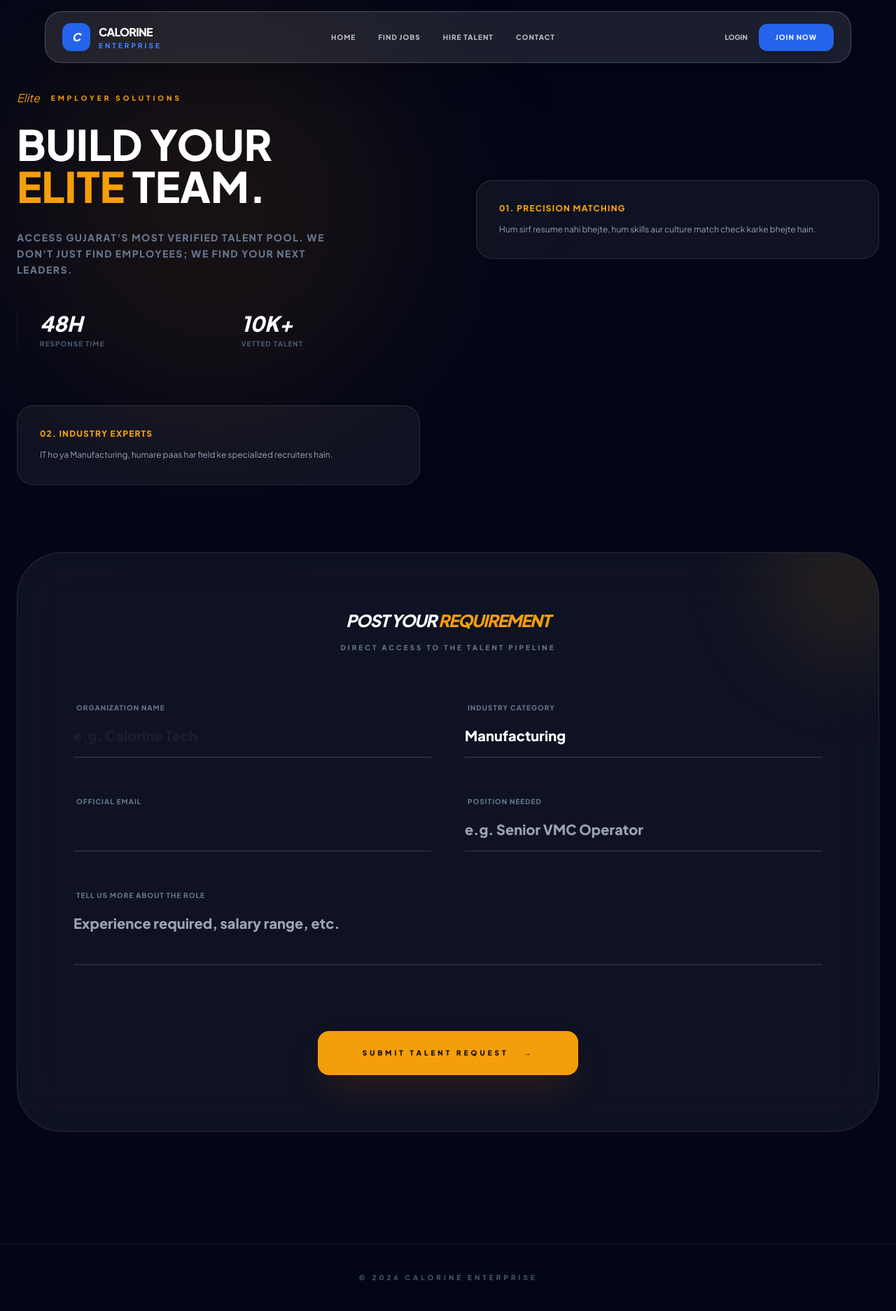
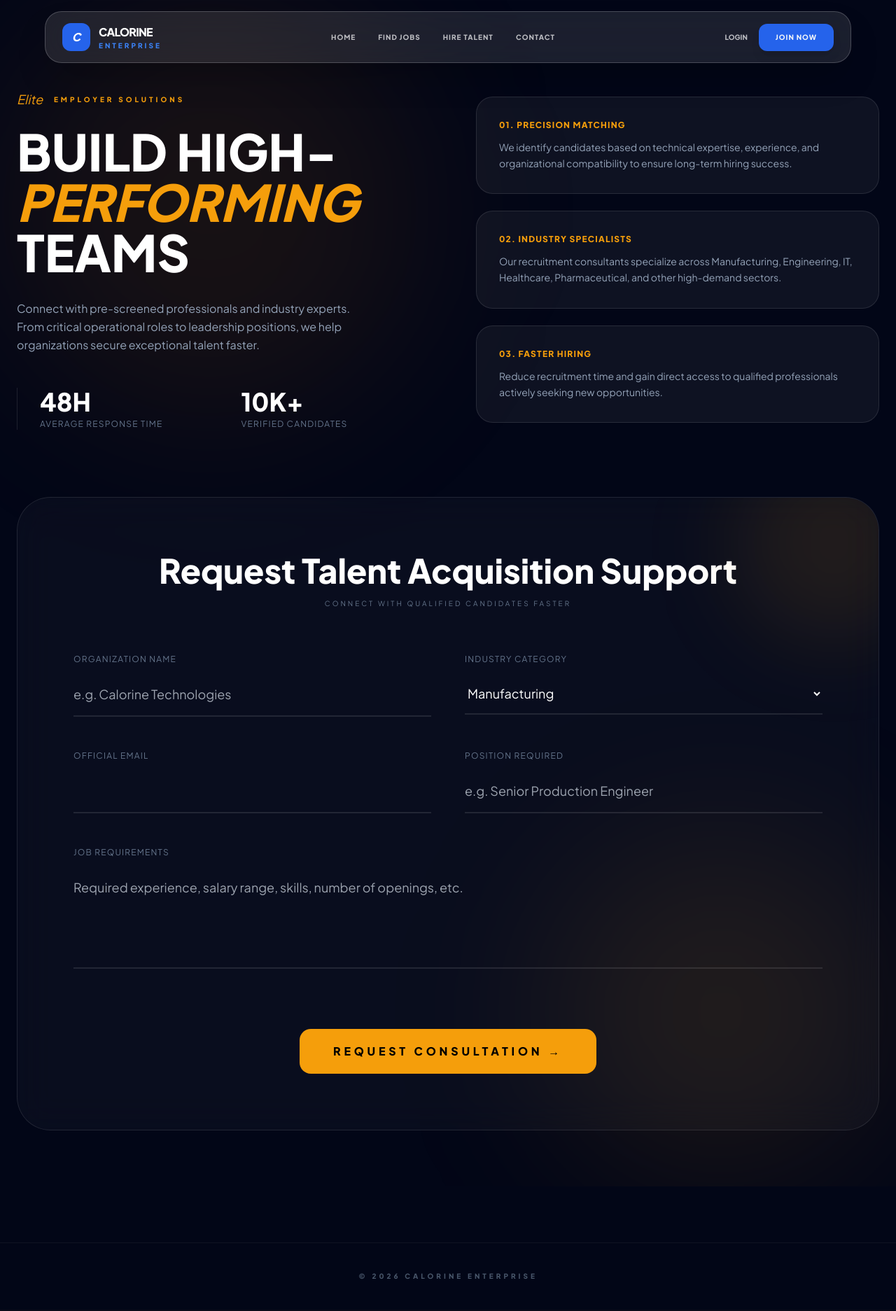
Before and after one commit to gadhvilaxmi26-bot/recruitment, a Django app: page /hire_talent/ in a window 1280 px wide. Shown: the whole page at 70% size. After the commit the page ends 1827 px from the top, so only its background shows below. Run offline with Django 5.2, Linux system fonts and the light colour scheme; some libraries are stand-ins or nearby versions.

Commit message:
update hire talent page

```diff
--- a/jobportal/templates/jobportal/hire_talent.html
+++ b/jobportal/templates/jobportal/hire_talent.html
@@ -2,104 +2,209 @@
 {% block content %}
 
 <section class="min-h-screen pt-32 pb-20 px-6 bg-[#020617] relative overflow-hidden">
-    <div class="absolute top-0 left-0 w-[600px] h-[600px] bg-amber-600/10 rounded-full blur-[120px] -z-0"></div>
+
+    <div class="absolute top-0 left-0 w-[600px] h-[600px] bg-amber-600/10 rounded-full blur-[120px]"></div>
+    <div class="absolute bottom-0 right-0 w-[500px] h-[500px] bg-amber-500/10 rounded-full blur-[120px]"></div>
 
     <div class="max-w-7xl mx-auto relative z-10">
 
         <div class="grid grid-cols-1 lg:grid-cols-2 gap-20 items-center mb-24">
+
             <div>
+
                 <div class="flex items-center gap-4 mb-6">
-                    <span class="text-amber-500 italic">Elite</span>                    <p class="text-[10px] font-black uppercase tracking-[0.4em] text-amber-500">Employer Solutions</p>
+                    <span class="text-amber-500 italic text-lg">Elite</span>
+                    <p class="text-[10px] font-black uppercase tracking-[0.4em] text-amber-500">
+                        Employer Solutions
+                    </p>
                 </div>
-                <h1 class="text-6xl font-black text-white leading-none tracking-tightest mb-8 uppercase">
-                    Build your <br> <span class="text-amber-500 font-italic">Elite</span> Team.
+
+                <h1 class="text-6xl md:text-7xl font-black text-white leading-none mb-8 uppercase">
+                    Build High-<br>
+                    <span class="text-amber-500 italic">Performing</span> Teams
                 </h1>
-                <p class="text-slate-500 font-bold text-sm leading-relaxed max-w-md mb-12 uppercase tracking-widest">
-                    Access Gujarat's most verified talent pool. We don't just find employees; we find your next leaders.
+
+                <p class="text-slate-400 font-medium text-base leading-relaxed max-w-lg mb-12">
+                    Connect with pre-screened professionals and industry experts.
+                    From critical operational roles to leadership positions,
+                    we help organizations secure exceptional talent faster.
                 </p>
 
-                <div class="grid grid-cols-2 gap-8 border-l border-white/5 pl-8">
+                <div class="grid grid-cols-2 gap-8 border-l border-white/10 pl-8">
+
                     <div>
-                        <p class="text-white font-black text-3xl mb-1 italic">48H</p>
-                        <p class="text-slate-600 text-[10px] font-black uppercase tracking-widest">Response Time</p>
+                        <p class="text-white font-black text-4xl mb-1">48H</p>
+                        <p class="text-slate-500 text-xs uppercase tracking-widest">
+                            Average Response Time
+                        </p>
                     </div>
+
                     <div>
-                        <p class="text-white font-black text-3xl mb-1 italic">10K+</p>
-                        <p class="text-slate-600 text-[10px] font-black uppercase tracking-widest">Vetted Talent</p>
+                        <p class="text-white font-black text-4xl mb-1">10K+</p>
+                        <p class="text-slate-500 text-xs uppercase tracking-widest">
+                            Verified Candidates
+                        </p>
                     </div>
+
                 </div>
+
             </div>
 
-            <div class="grid grid-cols-1 gap-4">
-                <div class="p-8 bg-white/5 border border-white/10 rounded-3xl hover:border-amber-500/30 transition-all group">
-                    <p class="text-amber-500 font-black text-xs mb-3 uppercase tracking-widest">01. Precision Matching</p>
-                    <p class="text-slate-400 text-xs font-medium leading-relaxed group-hover:text-white transition-colors">Hum sirf resume nahi bhejte, hum skills aur culture match check karke bhejte hain.</p>
-                </div>
+            <div class="grid grid-cols-1 gap-6">
+
+                <div class="p-8 bg-white/5 border border-white/10 rounded-3xl hover:border-amber-500/30 transition-all duration-500">
+                    <p class="text-amber-500 font-black text-xs mb-3 uppercase tracking-widest">
+                        01. Precision Matching
+                    </p>
+                    <p class="text-slate-400 text-sm leading-relaxed">
+                        We identify candidates based on technical expertise,
+                        experience, and organizational compatibility to ensure
+                        long-term hiring success.
+                    </p>
                 </div>
 
-                <div class="p-8 bg-white/5 border border-white/10 rounded-3xl hover:border-amber-500/30 transition-all group">
-                    <p class="text-amber-500 font-black text-xs mb-3 uppercase tracking-widest">02. Industry Experts</p>
-                    <p class="text-slate-400 text-xs font-medium leading-relaxed group-hover:text-white transition-colors">IT ho ya Manufacturing, humare paas har field ke specialized recruiters hain.</p>
+                <div class="p-8 bg-white/5 border border-white/10 rounded-3xl hover:border-amber-500/30 transition-all duration-500">
+                    <p class="text-amber-500 font-black text-xs mb-3 uppercase tracking-widest">
+                        02. Industry Specialists
+                    </p>
+                    <p class="text-slate-400 text-sm leading-relaxed">
+                        Our recruitment consultants specialize across
+                        Manufacturing, Engineering, IT, Healthcare,
+                        Pharmaceutical, and other high-demand sectors.
+                    </p>
                 </div>
+
+                <div class="p-8 bg-white/5 border border-white/10 rounded-3xl hover:border-amber-500/30 transition-all duration-500">
+                    <p class="text-amber-500 font-black text-xs mb-3 uppercase tracking-widest">
+                        03. Faster Hiring
+                    </p>
+                    <p class="text-slate-400 text-sm leading-relaxed">
+                        Reduce recruitment time and gain direct access to
+                        qualified professionals actively seeking new opportunities.
+                    </p>
+                </div>
+
             </div>
+
         </div>
 
-        <div class="bg-white/5 backdrop-blur-2xl border border-white/10 p-10 md:p-20 rounded-[4rem] shadow-3xl relative overflow-hidden">
-            <div class="absolute -top-24 -right-24 w-64 h-64 bg-amber-500/10 rounded-full blur-3xl"></div>
+        <div class="bg-white/[0.03] backdrop-blur-xl border border-white/10 hover:border-amber-500/30 hover:shadow-[0_0_80px_rgba(245,158,11,0.15)] transition-all duration-500 p-10 md:p-20 rounded-[3rem] relative overflow-hidden">
+
+            <div class="absolute -top-20 -right-20 w-72 h-72 bg-amber-500/10 rounded-full blur-3xl"></div>
 
             <div class="text-center mb-16">
-                <h3 class="text-2xl font-black text-white uppercase tracking-tighter italic">Post Your <span class="text-amber-500">Requirement</span></h3>
-                <p class="text-slate-500 text-[10px] font-black uppercase tracking-[0.3em] mt-4">Direct Access to the Talent Pipeline</p>
+
+                <h2 class="text-4xl md:text-5xl font-black text-white mb-4">
+                    Request Talent Acquisition Support
+                </h2>
+
+                <p class="text-slate-500 uppercase tracking-[0.3em] text-[10px]">
+                    Connect With Qualified Candidates Faster
+                </p>
+
             </div>
 
             <form method="POST" class="space-y-12">
+
                 {% csrf_token %}
 
-                <div class="grid grid-cols-1 md:grid-cols-2 gap-12">
-                    <div class="group relative">
-                        <label class="text-[10px] font-black text-slate-500 uppercase tracking-widest ml-1 group-focus-within:text-amber-500 transition-colors">Organization Name</label>
-                        <input type="text" name="company_name" required
-                               class="w-full bg-transparent border-b-2 border-white/10 py-4 text-white text-xl font-bold focus:outline-none focus:border-amber-500 transition-all placeholder:text-white/5" placeholder="e.g. Calorine Tech">
+                <div class="grid md:grid-cols-2 gap-12">
+
+                    <div>
+                        <label class="block text-xs uppercase tracking-widest text-slate-500 mb-3">
+                            Organization Name
+                        </label>
+
+                        <input
+                            type="text"
+                            name="company_name"
+                            required
+                            placeholder="e.g. Calorine Technologies"
+                            class="w-full bg-transparent border-b-2 border-white/10 py-4 text-white text-lg focus:outline-none focus:border-amber-500"
+                        >
                     </div>
-                    <div class="group relative">
-                        <label class="text-[10px] font-black text-slate-500 uppercase tracking-widest ml-1 group-focus-within:text-amber-500 transition-colors">Industry Category</label>
-                        <select name="industry" class="w-full bg-transparent border-b-2 border-white/10 py-4 text-white text-xl font-bold focus:outline-none focus:border-amber-500 transition-all appearance-none cursor-pointer">
-                            <option value="manufacturing" class="bg-slate-900 text-white">Manufacturing</option>
-                            <option value="it" class="bg-slate-900 text-white">Technology / IT</option>
-                            <option value="pharma" class="bg-slate-900 text-white">Pharmaceutical</option>
-                            <option value="other" class="bg-slate-900 text-white">Other Industries</option>
+
+                    <div>
+                        <label class="block text-xs uppercase tracking-widest text-slate-500 mb-3">
+                            Industry Category
+                        </label>
+
+                        <select
+                            name="industry"
+                            class="w-full bg-transparent border-b-2 border-white/10 py-4 text-white text-lg focus:outline-none focus:border-amber-500"
+                        >
+                            <option value="manufacturing" class="bg-slate-900">Manufacturing</option>
+                            <option value="it" class="bg-slate-900">Technology / IT</option>
+                            <option value="pharma" class="bg-slate-900">Pharmaceutical</option>
+                            <option value="other" class="bg-slate-900">Other Industries</option>
                         </select>
                     </div>
+
                 </div>
 
-                <div class="grid grid-cols-1 md:grid-cols-2 gap-12">
-                    <div class="group relative">
-                        <label class="text-[10px] font-black text-slate-500 uppercase tracking-widest ml-1 group-focus-within:text-amber-500 transition-colors">Official Email</label>
-                        <input type="email" name="email" required
-                               class="w-full bg-transparent border-b-2 border-white/10 py-4 text-white text-xl font-bold focus:outline-none focus:border-amber-500 transition-all">
+                <div class="grid md:grid-cols-2 gap-12">
+
+                    <div>
+                        <label class="block text-xs uppercase tracking-widest text-slate-500 mb-3">
+                            Official Email
+                        </label>
+
+                        <input
+                            type="email"
+                            name="email"
+                            required
+                            class="w-full bg-transparent border-b-2 border-white/10 py-4 text-white text-lg focus:outline-none focus:border-amber-500"
+                        >
                     </div>
-                    <div class="group relative">
-                        <label class="text-[10px] font-black text-slate-500 uppercase tracking-widest ml-1 group-focus-within:text-amber-500 transition-colors">Position Needed</label>
-                        <input type="text" name="role" required
-                               class="w-full bg-transparent border-b-2 border-white/10 py-4 text-white text-xl font-bold focus:outline-none focus:border-amber-500 transition-all" placeholder="e.g. Senior VMC Operator">
+
+                    <div>
+                        <label class="block text-xs uppercase tracking-widest text-slate-500 mb-3">
+                            Position Required
+                        </label>
+
+                        <input
+                            type="text"
+                            name="role"
+                            required
+                            placeholder="e.g. Senior Production Engineer"
+                            class="w-full bg-transparent border-b-2 border-white/10 py-4 text-white text-lg focus:outline-none focus:border-amber-500"
+                        >
                     </div>
+
                 </div>
 
-                <div class="group relative">
-                    <label class="text-[10px] font-black text-slate-500 uppercase tracking-widest ml-1 group-focus-within:text-amber-500 transition-colors">Tell us more about the role</label>
-                    <textarea name="requirements" rows="2" placeholder="Experience required, salary range, etc."
-                              class="w-full bg-transparent border-b-2 border-white/10 py-4 text-white text-xl font-bold focus:outline-none focus:border-amber-500 transition-all resize-none"></textarea>
+                <div>
+
+                    <label class="block text-xs uppercase tracking-widest text-slate-500 mb-3">
+                        Job Requirements
+                    </label>
+
+                    <textarea
+                        name="requirements"
+                        rows="4"
+                        placeholder="Required experience, salary range, skills, number of openings, etc."
+                        class="w-full bg-transparent border-b-2 border-white/10 py-4 text-white text-lg resize-none focus:outline-none focus:border-amber-500"
+                    ></textarea>
+
                 </div>
 
-                <div class="pt-10 flex justify-center">
-                    <button type="submit" class="group relative bg-amber-500 hover:bg-white text-slate-950 px-16 py-6 rounded-2xl font-black text-[10px] uppercase tracking-[0.4em] transition-all shadow-2xl shadow-amber-900/40">
-                        Submit Talent Request
-                        <span class="inline-block ml-4 group-hover:translate-x-2 transition-transform italic">→</span>
+                <div class="flex justify-center pt-8">
+
+                    <button
+                        type="submit"
+                        class="bg-amber-500 hover:bg-white text-black px-12 py-5 rounded-2xl font-black uppercase tracking-[0.3em] transition-all duration-300"
+                    >
+                        Request Consultation →
                     </button>
+
                 </div>
+
             </form>
+
         </div>
+
     </div>
+
 </section>
 
 {% endblock %}
```
